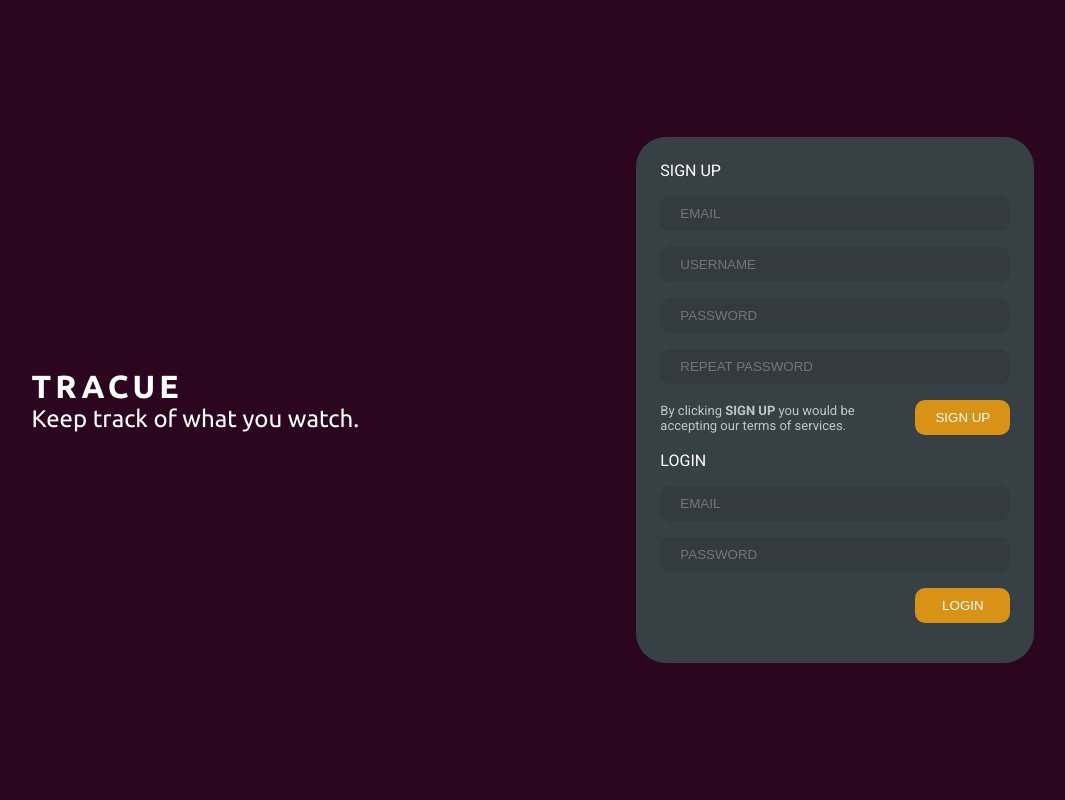
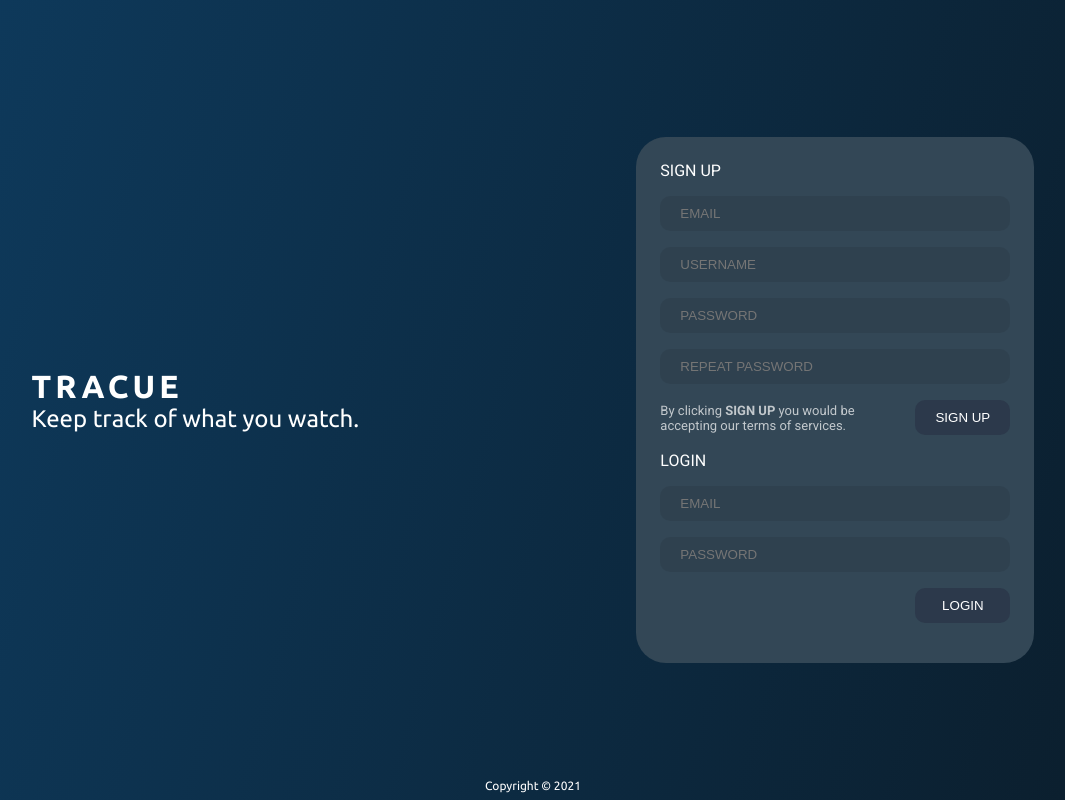
Before and after one commit to tracue/frontend, a React (Create React App) app: page / in a window 1280 px wide. Shown: the whole page, without its empty margins (107-1172 px from the left). Built offline with nearby package versions, Linux system fonts and the light colour scheme; no server answers; the HTML template or start-up script is replaced by a standard one.

Commit message:
fix: change landing-page theme

```diff
--- a/src/components/pages/landing-page/LandingPage.js
+++ b/src/components/pages/landing-page/LandingPage.js
@@ -47,6 +47,7 @@ const LandingPage = () => {
         >
           <AuthFrom />
         </div>
+        <span className={styles.copyright}>Copyright © 2021</span>
       </div>
     </>
   );
--- a/src/components/pages/landing-page/form/AuthForm.js
+++ b/src/components/pages/landing-page/form/AuthForm.js
@@ -31,7 +31,7 @@ const AuthFrom = () => {
     toast(message, {
       position: 'bottom-center',
       autoClose: 4000,
-      type: 'error',
+      type: 'info',
     });
   };
 
@@ -108,7 +108,7 @@ const AuthFrom = () => {
           }
         },
         (error) => {
-          showToast('something went wrong');
+          showToast('Something Went Wrong');
         }
       );
     }
--- a/src/styles/AuthForm.module.scss
+++ b/src/styles/AuthForm.module.scss
@@ -1,3 +1,5 @@
+@import './variables';
+
 .container {
   label {
     color: #ffffff;
@@ -6,7 +8,7 @@
   display: flex;
   flex-flow: column nowrap;
   max-width: 350px;
-  background-color: #374045;
+  background-color: $card;
   border-radius: 30px;
   gap: 1rem;
 
@@ -39,13 +41,12 @@
 
       input {
         width: 95px;
-        background-color: #d89216;
+        background-color: $button;
         color: #ffffff;
         cursor: pointer;
-        transition: background-color 0.2s, box-shadow 0.2s;
+        transition: background-color 0.2s;
         &:hover {
-          background-color: #e69b1b;
-          box-shadow: 0 2px 6px rgba(0, 0, 0, 0.3);
+          background-color: $button-hover;
         }
       }
     }
--- a/src/styles/LandingPage.module.scss
+++ b/src/styles/LandingPage.module.scss
@@ -1,8 +1,14 @@
+@import './variables';
+
 .landingPage {
   display: flex;
   min-height: 100vh;
   align-items: center;
-  background-color: #2c061f;
+  background-image: linear-gradient(
+    -75deg,
+    $background-dark-blue,
+    $background-light-blue
+  );
   justify-content: space-around;
 }
 
@@ -36,6 +42,16 @@
   display: none;
 }
 
+.copyright {
+  font-family: 'Ubuntu', sans-serif;
+  font-size: 0.75rem;
+  color: #ffffff;
+  position: fixed;
+  text-align: center;
+  margin: 0 auto;
+  bottom: 0.5rem;
+}
+
 @media (max-width: 900px) {
   .landingPage {
     flex-flow: column nowrap;
@@ -43,4 +59,7 @@
     gap: 1.5rem;
     padding: 1.5rem 0;
   }
+  .copyright {
+    position: static;
+  }
 }
--- /dev/null
+++ b/src/styles/_variables.scss
@@ -0,0 +1,5 @@
+$background-dark-blue: #0b1d2b;
+$background-light-blue: #0e3b5e;
+$card: #334756;
+$button: #2c394b;
+$button-hover: #232e3d;
```
